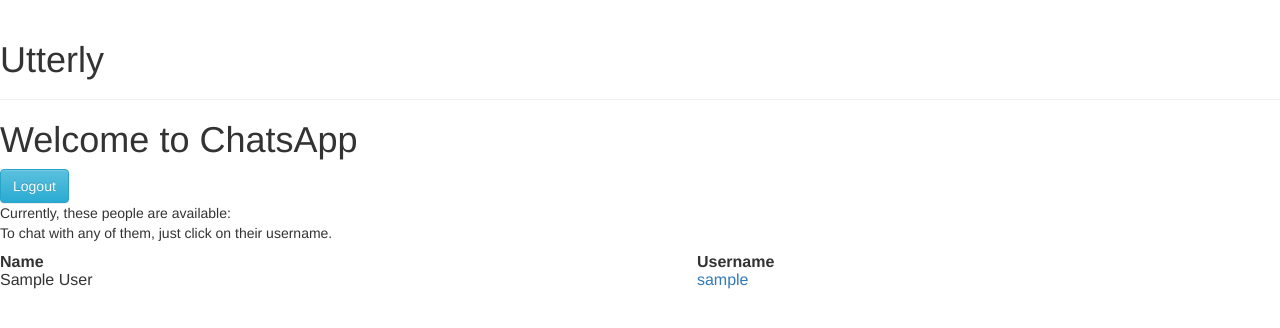
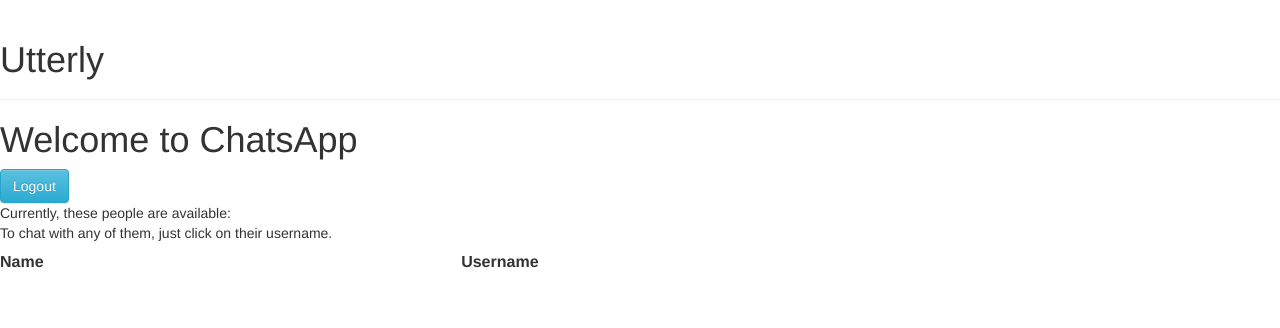
Before and after one commit to abhinavdhere/chat_app, a Django app: page /home/ in a window 1280 px wide. Shown: the top 328 px of the page. Run offline with Django 3.2, Linux system fonts and the light colour scheme; the visitor is signed in with stand-in values (Sample User, id 1); data comes from the database, SQL or seed files in the repository; lists and menus that the app fills with data are empty; some libraries are stand-ins or nearby versions.

Commit message:
Resolved talking with self bug

```diff
--- a/chat/templates/chat/home.html
+++ b/chat/templates/chat/home.html
@@ -14,10 +14,12 @@ To chat with any of them, just click on their username. </p>
     <th>Username</th>
   </tr>
 {% for user in users %}
+{% if not user_obj == user %}
   <tr>
     <td>{{user.first_name}} {{user.last_name}}</td>
     <td><a href="{% url 'chat_window' pk=user.pk %}">{{ user.username }}</td>
   </tr>
+  {% endif %}
 {% endfor %}
 </table>
 
--- a/chat/views.py
+++ b/chat/views.py
@@ -65,8 +65,8 @@ def register_success(request):
 
 def chat_window(request,pk):
     receiver = get_object_or_404(auth.models.User, pk=pk)
-    messages_r = message.objects.filter(recipient__id=request.user.pk)
-    messages_s = message.objects.filter(author__id=request.user.pk)
+    messages_r = message.objects.filter(recipient__id=request.user.pk, author__id=pk)
+    messages_s = message.objects.filter(author__id=request.user.pk, recipient__id=pk)
     messages_all = sorted(chain(messages_r,messages_s),key=lambda message:message.timestamp)
     if request.method == "POST":
         form = MessageForm(request.POST)
```
